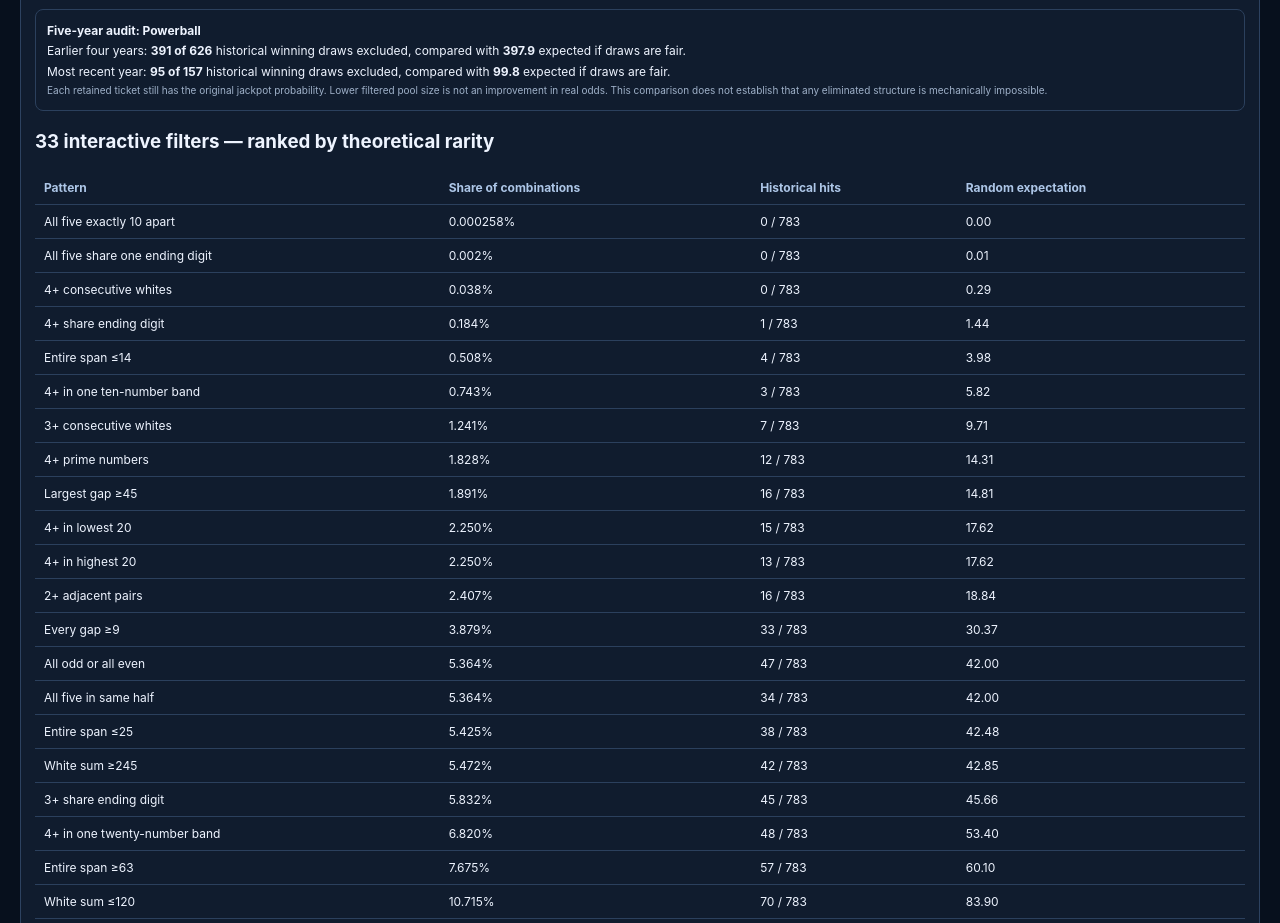
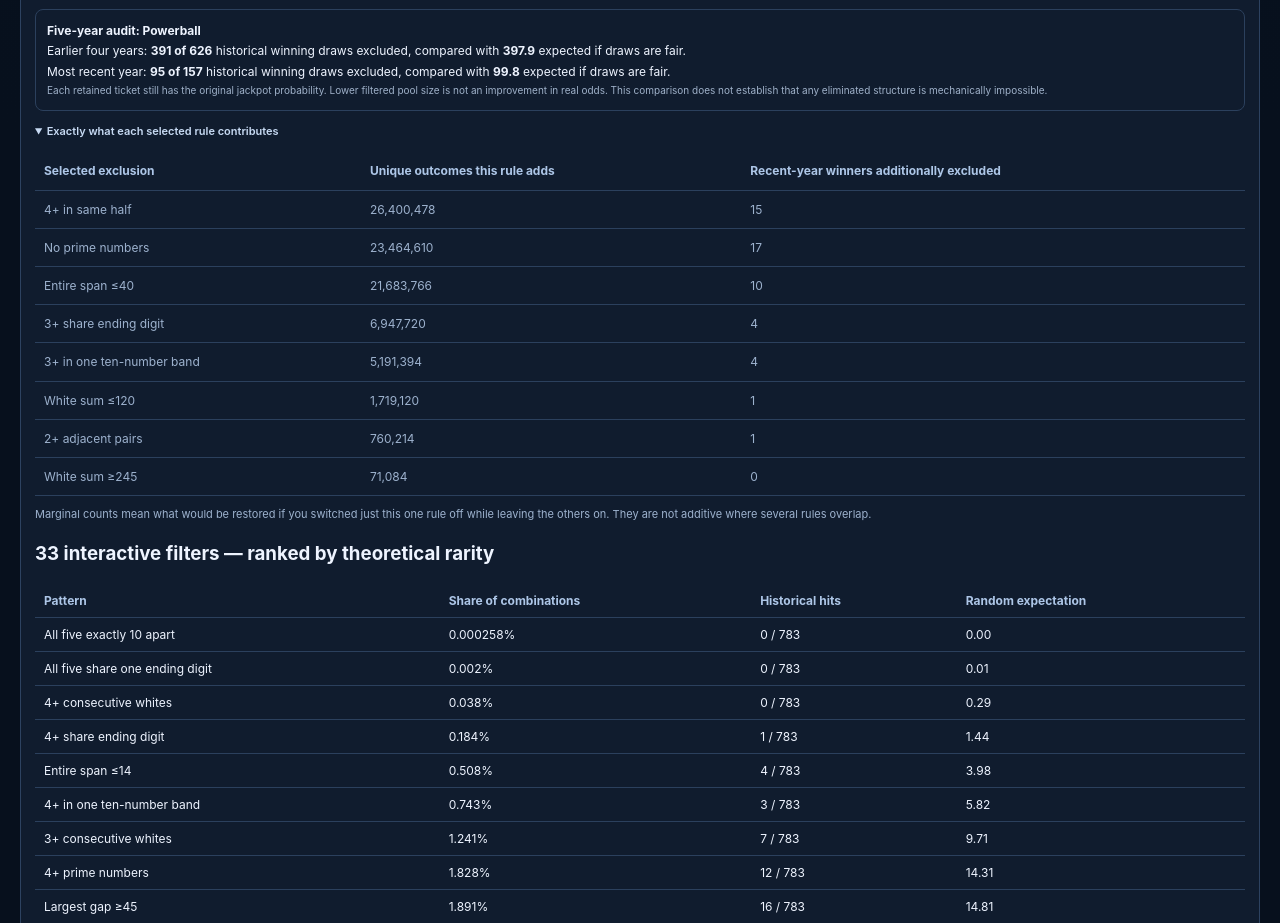
Before and after one commit to brent-ux/lottery-draw-lab, a plain HTML site: page index.html in a window 1280 px wide. Shown: the part 3929-4852 px from the top of the page. Drawn offline with Linux system fonts and the light colour scheme.

Commit message:
Show exact marginal contribution of each selected Brent's Odds 4.0 exclusion

```diff
--- a/index.html
+++ b/index.html
@@ -177,6 +177,11 @@ button,.tab{touch-action:manipulation;-webkit-tap-highlight-color:transparent}bu
       <div class="bo-buttons" id="boPresetButtons"><button type="button" data-preset="rare">Rare (~11%)</button><button type="button" data-preset="broad">Broad (~36%)</button><button type="button" data-preset="deep">Deep (~63%)</button><button type="button" data-preset="maximum">Maximum (~77%)</button><button id="boClear" type="button">Clear all</button><a href="research/brents_odds_5yr_v3_summary.csv" download>Download original 110-rule CSV</a></div>
       <div id="boFilters" class="bo-filters">Loading audit…</div>
       <div id="boHistory" class="bo-history">Loading historical comparisons…</div>
+      <details class="bo-foot" open><summary style="font-weight:600;color:#c8dbf4;cursor:pointer;margin:12px 0">Exactly what each selected rule contributes</summary>
+        <div class="bo-table-scroll"><table class="bo-table"><thead><tr><th>Selected exclusion</th><th>Unique outcomes this rule adds</th><th>Recent-year winners additionally excluded</th></tr></thead>
+          <tbody id="boMarginal"><tr><td colspan="3">Loading…</td></tr></tbody></table></div>
+        <div class="bo-foot">Marginal counts mean what would be restored if you switched just this one rule off while leaving the others on. They are not additive where several rules overlap.</div>
+      </details>
       <h3>33 interactive filters — ranked by theoretical rarity</h3>
       <div class="bo-table-scroll"><table class="bo-table"><thead><tr><th>Pattern</th><th>Share of combinations</th><th>Historical hits</th><th>Random expectation</th></tr></thead><tbody id="boRows"></tbody></table></div>
       <details class="bo-foot" style="margin-top:16px"><summary style="cursor:pointer;color:#91bfff;font-weight:600">Open all 110 earlier candidate tests (plus 4,960 interaction tests)</summary><div class="bo-foot">Additional <a href="research/brents_odds_2way_3way_v4.json">two- and three-rule interaction analysis</a> · <a href="research/brents_odds_v4_presets.json">four preset trade-off tables</a></div><div class="bo-table-scroll" style="margin-top:10px"><table class="bo-table"><thead><tr><th>Candidate exclusion</th><th>Theoretical share</th><th>Observed (5 years)</th><th>Expected by chance</th></tr></thead><tbody id="boCatalogRows"></tbody></table></div></details>
@@ -730,6 +735,16 @@ button,.tab{touch-action:manipulation;-webkit-tap-highlight-color:transparent}bu
     $('boPercent').textContent=suffix(p,3);
     $('boRemoved').textContent=fmt(pop.removed*g.bonus)+' complete combinations removed';
     $('boHistory').innerHTML='<b>Five-year audit: '+(game==='pb'?'Powerball':'Mega Millions')+'</b><div>Earlier four years: <b>'+train+' of '+g.train_n+'</b> historical winning draws excluded, compared with <b>'+(g.train_n*p).toFixed(1)+'</b> expected if draws are fair.<br>Most recent year: <b>'+hold+' of '+g.hold_n+'</b> historical winning draws excluded, compared with <b>'+(g.hold_n*p).toFixed(1)+'</b> expected if draws are fair.</div><div class="tiny">Each retained ticket still has the original jackpot probability. Lower filtered pool size is not an improvement in real odds. This comparison does not establish that any eliminated structure is mechanically impossible.</div>';
+    const selectedList=[...chosen].map(id=>[...research.core,...research.special].find(r=>r.id===id)).filter(Boolean);
+    const rows=selectedList.map(r=>{
+      chosen.delete(r.id);
+      const without=selection();
+      const smaller=population(g,without),recent=observed(g.hold,without);
+      chosen.add(r.id);
+      return{label:r.label,extra:(pop.removed-smaller.removed)*g.bonus,miss:hold-recent}
+    }).sort((a,b)=>b.extra-a.extra);
+    $('boMarginal').innerHTML=rows.length?rows.map(x=>'<tr><td>'+x.label+'</td><td>'+fmt(x.extra)+'</td><td>'+x.miss+'</td></tr>').join(''):'<tr><td colspan="3">No exclusion rules currently selected.</td></tr>';
+
     const allRules=[...research.core,...research.special];
     const info=allRules.map(rule=>({rule,stats:filterStats(g,rule)}));
     $('boFilters').innerHTML=info.map(({rule,stats})=>'<label class="bo-filter"><input type="checkbox" data-rule="'+rule.id+'" '+(chosen.has(rule.id)?'checked':'')+'><div><b>'+rule.label+'</b><small>'+suffix(stats.p,stats.p<.00001?6:3)+' of combinations · '+(stats.train+stats.hold)+' of '+g.draws+' historical draws</small></div></label>').join('');
```
